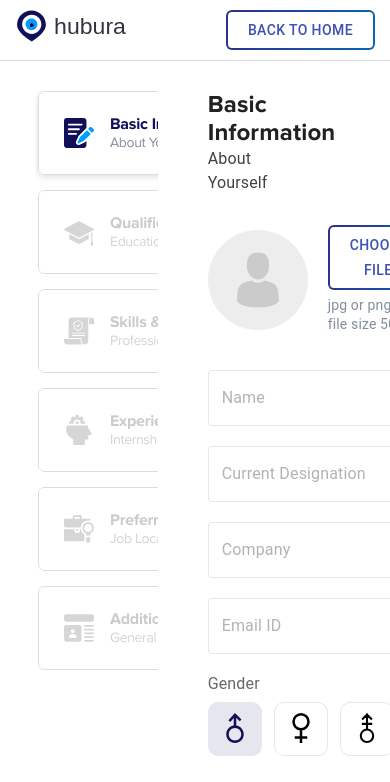
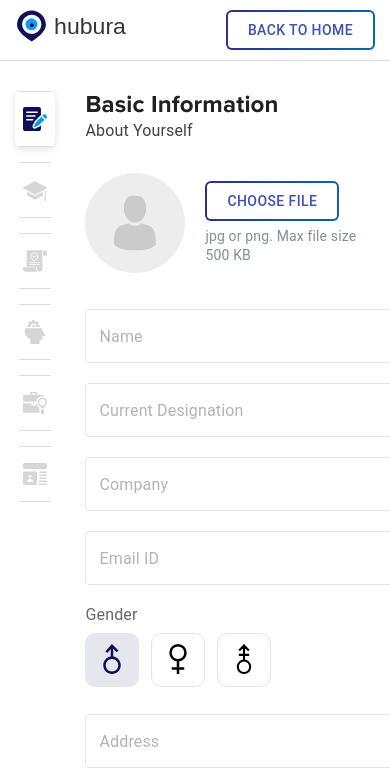
Before and after one commit to mohitgondaliya98/react-mobx-demo, a React (Create React App) app: page /add-profile in a window 390 px wide. Shown: the top 782 px of the page. Built offline with nearby package versions, Linux system fonts and the light colour scheme.

Commit message:
Basic infor page desktop

```diff
--- a/src/assets/styles/style.css
+++ b/src/assets/styles/style.css
@@ -114,14 +114,15 @@ input[type=number]::-webkit-outer-spin-button {
 .btn-iconic-text span, .btn-iconic-text img{ display: inline-block; vertical-align: middle; }
 .btn-iconic-text img{ height: 18px; width: 18px; }
 
-.btn-lg{ font-size: 20px; line-height: 24px; padding: 12px 38px; }
+.btn-lg{ font-size: 14px; line-height: 18px; height: 50px; padding: 12px 38px; }
 
 .form-control.MuiFormControl-root{ display: block; width: 100%; margin-bottom: 20px; }
 .form-control.MuiFormControl-root .MuiOutlinedInput-root:hover .MuiOutlinedInput-notchedOutline{ border-color: rgb(17 15 87); }
 .form-control.MuiFormControl-root .MuiOutlinedInput-root .MuiOutlinedInput-notchedOutline{ border-color: #e7e4f1; }
 .form-control.MuiFormControl-root .MuiInputBase-root.Mui-focused .MuiOutlinedInput-notchedOutline{  border-color: rgb(17 15 87); }
-.form-control.MuiFormControl-root .MuiInputBase-root .MuiInputBase-input{ color: #212121; font-size: 16px; line-height: 20px; }
+.form-control.MuiFormControl-root .MuiInputBase-root .MuiInputBase-input{ color: #212121; font-size: 16px; line-height: 20px; height: 17px; }
 .form-control.MuiFormControl-root .MuiFormLabel-root{ color: rgba(104, 104, 104, 0.5); }
+.form-control.MuiFormControl-root .MuiInputBase-root textarea.MuiInputBase-input{ height: 63px; }
 
 
 /* radio-group */
@@ -282,12 +283,14 @@ p.colored-info{ margin: 20px 0 70px; text-align: center; padding: 30px 35px; fon
 .add-profile-stepper-wrapper { display: flex; align-items: flex-start; padding: 0 35px; }
 .add-profile-stepper-wrapper .MuiTabs-root + div{ min-width: calc(100% - 286px); }
 .add-profile-stepper-wrapper .MuiTabs-vertical .MuiTabs-scrollable .MuiTab-textColorInherit.Mui-selected, .add-profile-stepper-wrapper .MuiTabs-vertical .MuiTabs-scrollable .MuiTab-textColorInherit{ opacity: 1; }
-.add-profile-stepper-wrapper .MuiTabs-vertical .MuiTabs-scrollable .MuiTab-wrapper .tab-step{ display: flex; align-items: center; border: 1px solid #dadce0; position: relative; border-radius: 6px; padding: 22px 25px;min-width: 228px; max-width: 228px; }
+.add-profile-stepper-wrapper .MuiTabs-vertical .MuiTabs-scrollable .MuiTab-wrapper .tab-step{ display: flex; align-items: center; border: 1px solid #dadce0; position: relative; border-radius: 6px; padding: 22px 25px;min-width: 228px; max-width: 228px; overflow: hidden; }
+.add-profile-stepper-wrapper .MuiTabs-vertical .MuiTabs-scrollable .MuiTab-wrapper .tab-step::before{ content: none; position: absolute; left: 0; top: 0; bottom: 0; width: 4px; background: #009fff; }
 .add-profile-stepper-wrapper .MuiTabs-vertical .MuiTabs-scrollable .MuiTab-wrapper .tab-step i{ display: inline-block; vertical-align: top; position: relative; margin-right: 16px; width: 30px; height: 30px; display: inline-block; vertical-align: top; }
 .add-profile-stepper-wrapper .MuiTabs-vertical .MuiTabs-scrollable .MuiTab-wrapper .tab-step i img{ position: absolute; top: 0; bottom: 0; left: 0; right: 0; width: 30px; height: 30px; display: block; margin: auto; transition: all 0.2s ease; }
 .add-profile-stepper-wrapper .MuiTabs-vertical .MuiTabs-scrollable .MuiTab-wrapper .tab-step i img.active, .add-profile-stepper-wrapper .MuiTabs-vertical .MuiTabs-scrollable .MuiTab-textColorInherit.Mui-selected .tab-step i img.default, .add-profile-stepper-wrapper .MuiTabs-vertical .MuiTabs-scrollable .MuiTab-textColorInherit:hover .tab-step i img.default{ opacity: 0; visibility: hidden; transform: scale(0); }
 .add-profile-stepper-wrapper .MuiTabs-vertical .MuiTabs-scrollable .MuiTab-textColorInherit.Mui-selected .tab-step i img.active, .add-profile-stepper-wrapper .MuiTabs-vertical .MuiTabs-scrollable .MuiTab-textColorInherit:hover .tab-step i img.active { opacity: 1; visibility: visible; transform: scale(1); }
 
+.add-profile-stepper-wrapper .MuiTabs-vertical .MuiTabs-scrollable .MuiTab-textColorInherit.Mui-selected .MuiTab-wrapper .tab-step::before{ content: ""; }
 .add-profile-stepper-wrapper .MuiTabs-vertical .MuiTabs-scrollable .MuiTab-textColorInherit.Mui-selected, .add-profile-stepper-wrapper .MuiTabs-vertical .MuiTabs-scrollable .MuiTab-textColorInherit:hover{ box-shadow: 0 2px 7px 0 rgba(100, 100, 100, 0.2); transition: all 0.2s ease; }
 .add-profile-stepper-wrapper .MuiTabs-vertical .MuiTabs-scrollable .MuiTab-textColorInherit.Mui-selected .tab-step p, .add-profile-stepper-wrapper .MuiTabs-vertical .MuiTabs-scrollable .MuiTab-textColorInherit:hover .tab-step p{ color: #110f57; }
 .add-profile-stepper-wrapper .MuiTabs-vertical .MuiTabs-scrollable .MuiTab-textColorInherit.Mui-selected .tab-step p span, .add-profile-stepper-wrapper .MuiTabs-vertical .MuiTabs-scrollable .MuiTab-textColorInherit:hover .tab-step p span{ color: #838e9b; }
@@ -385,6 +388,17 @@ p.colored-info{ margin: 20px 0 70px; text-align: center; padding: 30px 35px; fon
     footer .primary-footer{ padding: 15px 15px; }
     footer .secondary-footer{ padding: 5px 15px; }
     footer{ min-height: 121px; margin-top: -121px; }
+
+    .add-profile-stepper-wrapper{ padding: 0; }
+    .add-profile-stepper-wrapper .MuiBox-root .add-profile-tab-content{ padding: 0 15px; }
+    .add-profile-stepper-wrapper .MuiTabs-vertical .MuiTabs-scrollable .MuiTab-textColorInherit.Mui-selected .MuiTab-wrapper .tab-step::before{ content: none; }
+    .add-profile-stepper-wrapper .MuiTabs-vertical .MuiTabs-scrollable .MuiTab-textColorInherit .tab-step p{ display: none; }
+    .add-profile-stepper-wrapper .MuiTabs-vertical .MuiTabs-scrollable .MuiTab-wrapper .tab-step, .add-profile-stepper-wrapper .MuiTabs-vertical .MuiTabs-scrollable .MuiTab-textColorInherit{ min-width: auto; max-width: 100%; }
+    .add-profile-stepper-wrapper .MuiTabs-vertical .MuiTabs-scrollable{ padding: 10px 15px; margin: -10px 0; }
+    .add-profile-stepper-wrapper .MuiTabs-vertical .MuiTabs-scrollable .MuiTab-wrapper .tab-step{ padding: 12px; }
+    .add-profile-stepper-wrapper .MuiTabs-vertical .MuiTabs-scrollable .MuiTab-wrapper .tab-step i{ margin-right: 0; }
+    .add-profile-stepper-wrapper .MuiTabs-vertical .MuiTabs-scrollable .MuiTab-wrapper .tab-step i img{ width: 24px; height: 24px; }
+    .add-profile-stepper-wrapper .MuiTabs-root + div{ min-width: calc(100% - 100px); }
 }
 
 @media (max-width:991px) {
--- a/src/component/profile/addProfile.tsx
+++ b/src/component/profile/addProfile.tsx
@@ -1,10 +1,4 @@
 import React, { Component } from 'react'
-// import Button from '@material-ui/core/Button';
-// import Tabs from '@material-ui/core/Tabs';
-// import Tab from '@material-ui/core/Tab';
-// import Typography from '@material-ui/core/Typography';
-// import Box from '@material-ui/core/Box';
-// import  TextField from '@material-ui/core/TextField';
 import { Button, Typography, Box, Tabs, Tab, TextField, RadioGroup, Radio, FormControlLabel, } from '@material-ui/core';
 import { ToggleButton, ToggleButtonGroup } from '@material-ui/lab';
 
@@ -185,7 +179,7 @@ export default function AddProfile() {
 
                                     <TextField label="Profile Summary" className="form-control" multiline rows={3} variant="outlined" />
 
-                                    <Button className="btn btn-iconic-text" variant="contained" color="primary"><span>Next</span><img className="ms-xs-2 ms-1" src={require('../../assets/images/arrow-pointing-to-right.svg').default} alt="" /></Button>
+                                    <Button className="btn btn-iconic-text btn-lg" variant="contained" color="primary"><span>Next</span><img className="ms-xs-2 ms-1" src={require('../../assets/images/arrow-pointing-to-right.svg').default} alt="" /></Button>
 
                                 </div>
                             </div>
```
Also changed, not shown: 1 other file (tests, documents, lock files or other folders).
